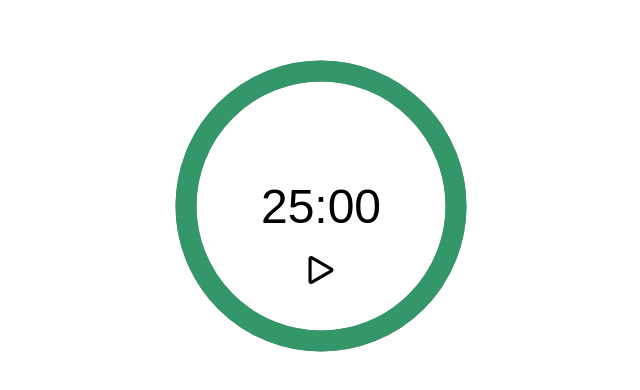
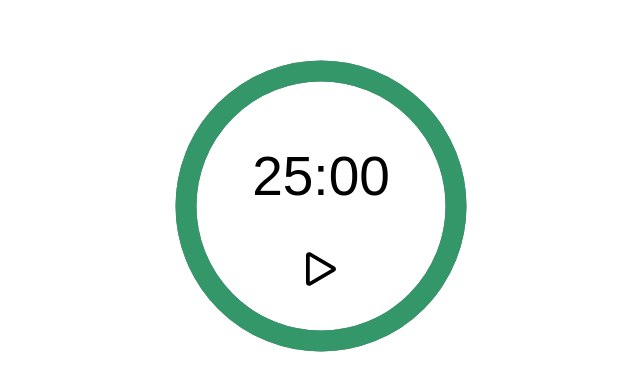
Before and after one commit to maiamea/pomodoro, a plain HTML site: page index.html in a window 1280 px wide. Shown: the part 202-592 px from the top of the page, without its empty margins (319-959 px from the left). Drawn offline with Linux system fonts and the light colour scheme.

Commit message:
円のスタイル変更

```diff
--- a/style.css
+++ b/style.css
@@ -39,14 +39,14 @@ body {
   /* 親ボックス base-timer と同じサイズのボックスにする */
   width: 300px;
   height: 300px;
-  top: 0;
+  top: -30px;
   /* 要素の配置方法をフレキシブルボックスレイアウト(ブロックレベル)に指定 */
   display: flex;
   /* 主軸方向の揃え位置 */
   justify-content: center;
   /* クロス軸方向の揃え位置 */
   align-items: center;
-  font-size: 48px;
+  font-size: 55px;
 }
 
 .base-timer__path-remaining {
@@ -94,7 +94,7 @@ body {
   border: none;
   /* 透明 */
   background-color: transparent;
-  font-size: 50px;
+  font-size: 60px;
 }
 
 .start-button:hover {
@@ -106,7 +106,7 @@ body {
 .pause-button {
   border: none;
   background-color: transparent;
-  font-size: 50px;
+  font-size: 60px;
 }
 
 .pause-button:hover {
```
